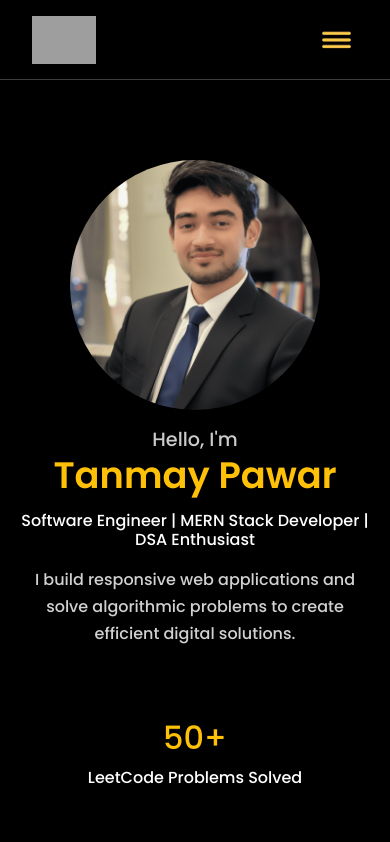
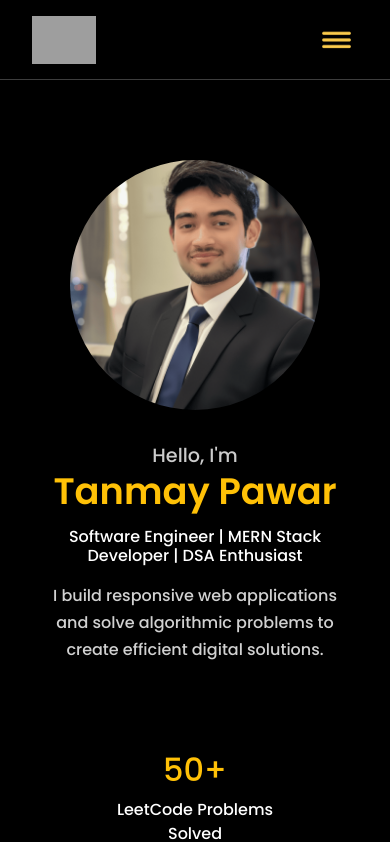
Before and after one commit to tanmaypawar23/Portfolio, a React (Create React App) app: page / in a window 390 px wide. Shown: the top 842 px of the page. Built offline with nearby package versions, Linux system fonts and the light colour scheme; grey boxes are pictures that could not be loaded.

Commit message:
Home Section Bug Fix Image and Name Section aline with conatainer

```diff
--- a/src/components/Home/home.css
+++ b/src/components/Home/home.css
@@ -1,6 +1,12 @@
+.home-wrapper {
+  max-width: 1300px;
+  margin: 0 auto;
+  padding: 0 2rem;
+}
+
 .info-container {
   margin-top: 5rem;
-  padding-left: 5rem;
+  padding-left: 4rem;
 }
 
 .greeting {
@@ -30,15 +36,14 @@
 
 .img-container {
   display: flex;
-  justify-content: flex-end;
+  justify-content: center;
   align-items: center;
 }
 
 .bg {
-  margin-top: 3rem;
   width: 350px;
   border-radius: 50%;
-  margin-right: 3rem;
+  margin-top: 3rem;
 }
 
 .listItem {
@@ -46,7 +51,7 @@
   justify-content: space-evenly;
   flex-wrap: wrap;
   text-align: center;
-  margin-top: 3rem;
+  margin-top: 4rem;
 }
 
 .item {
@@ -58,15 +63,10 @@
 }
 
 @media (max-width: 992px) {
-  .img-container {
-    justify-content: center;
-    margin-top: 2rem;
-  }
-
   .info-container {
     padding-left: 1rem;
     padding-right: 1rem;
-    margin-top: 1rem;
+    margin-top: 2rem;
     text-align: center;
   }
 
@@ -85,6 +85,10 @@
   .bg {
     width: 300px;
   }
+
+  .img-container {
+    margin-top: 2rem;
+  }
 }
 
 @media (max-width: 576px) {
@@ -98,7 +102,6 @@
 
   .bg {
     width: 250px;
-    margin-left: 3rem;
   }
 
   .item h2 {
--- a/src/components/Home/home.js
+++ b/src/components/Home/home.js
@@ -5,6 +5,7 @@ import bg from "../../assets/My_Image.png";
 const Home = () => {
   return (
     <div className="container-fluid" id="home">
+      <div className="home-wrapper">
         <div className="row align-items-center">
           <div className="col-lg-4 order-1 order-lg-2 img-container">
             <img src={bg} alt="Profile" className="bg" />
@@ -52,6 +53,7 @@ const Home = () => {
           </div>
         </div>
       </div>
+    </div>
   );
 };
 
--- a/src/components/navbar/navbar.js
+++ b/src/components/navbar/navbar.js
@@ -8,7 +8,7 @@ import Menu from "../../assets/menu.png";
 const Navbar = () => {
   const [showMenu, setShowMenu] = useState(false);
   return (
-    <nav className="navbar">
+    <nav className="navbar container">
       <img src={logo} alt="Logo" className="logo" />
       <div className="desktopMenu">
         <Link
```
Lines whose indentation alone changed are shown as unchanged.
